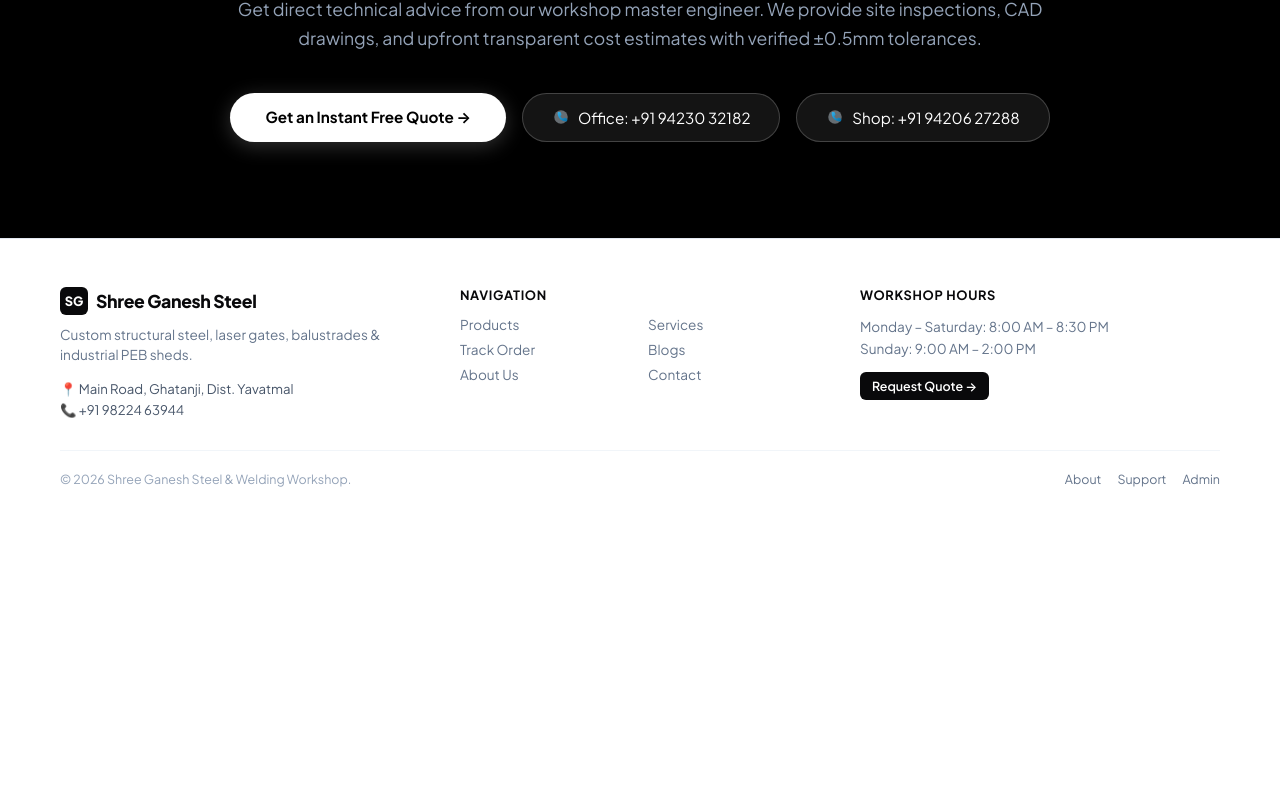
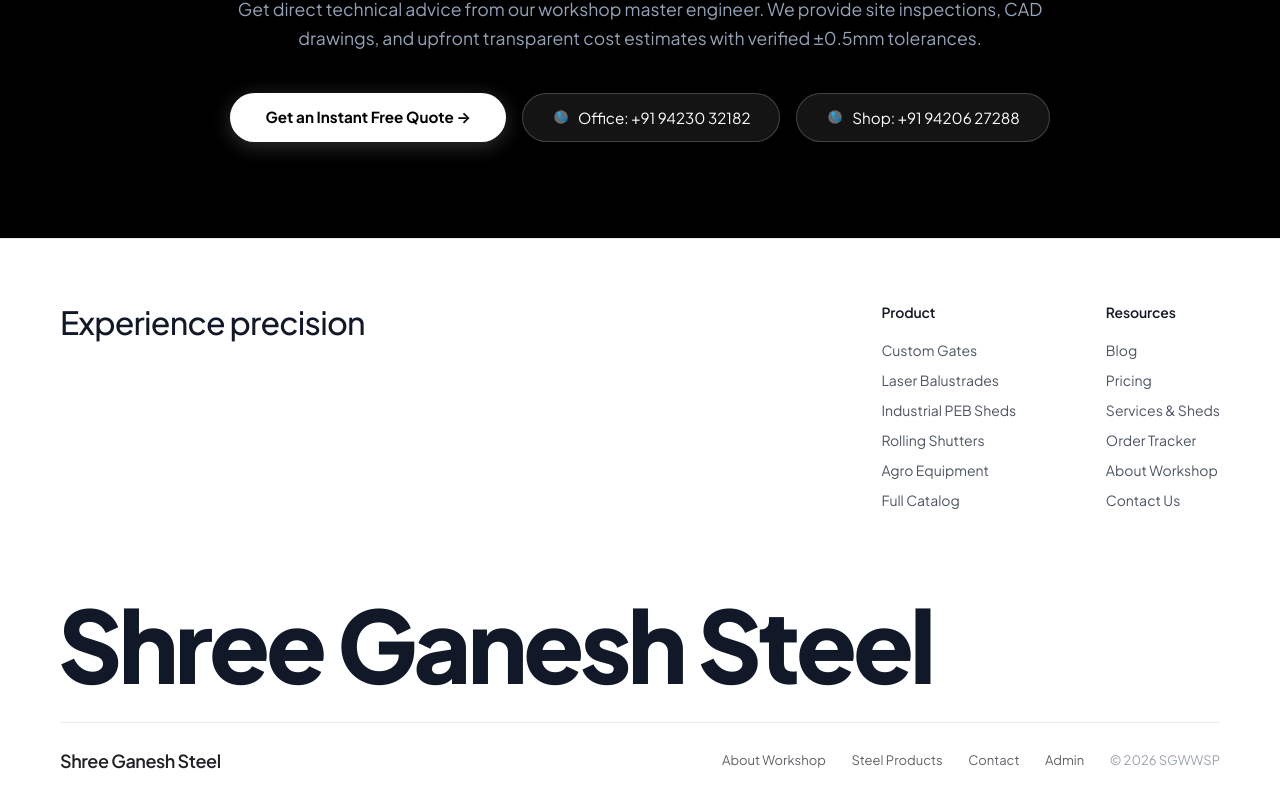
Before and after one commit to gamingwithganesh/shreeganeshsteelweb, a Next.js app: page / in a window 1280 px wide. Shown: the part 9437-10245 px from the top of the page. Before the commit the page ends 9952 px from the top, so only its background shows below. Built offline with nearby package versions, Linux system fonts and the light colour scheme; no server answers; the database is empty.

Commit message:
feat(footer): match exact Antigravity reference layout for Shree Ganesh Steel

```diff
--- a/src/components/Footer.tsx
+++ b/src/components/Footer.tsx
@@ -4,166 +4,337 @@
 import Link from 'next/link';
 
 export default function Footer() {
-  const googleMapsUrl =
-    'https://www.google.com/maps/place/Shri+Ganesh+Welding+Works+shop+Ghatanji/@20.1441888,78.3122625,17z/data=!3m1!4b1!4m6!3m5!1s0x3bd3b9157d1d648b:0x1efbfee1ed30f59e!8m2!3d20.1441838!4d78.3148374!16s%2Fg%2F11gm87w9rv?entry=ttu&g_ep=EgoyMDI2MDkxNi4wIKXMDSoASAFQAw%3D%3D';
-
   return (
     <footer
       id="site-footer"
       style={{
         backgroundColor: '#ffffff',
-        color: '#0f172a',
-        padding: '3rem 0 1.75rem 0',
-        borderTop: '1px solid #e2e8f0',
+        color: '#111827',
+        padding: 'clamp(3.5rem, 5vw, 5rem) 0 clamp(1.5rem, 3vw, 2.5rem) 0',
+        borderTop: '1px solid rgba(0, 0, 0, 0.08)',
+        position: 'relative',
+        overflow: 'hidden',
       }}
     >
       <div className="container-custom">
-        {/* Simple & Forward 3-Column Footer Grid */}
+        {/* ========================================================
+            1. Top Row:
+               'Experience precision' on Left + Exactly 2 Columns (Product & Resources) on Right
+           ======================================================== */}
         <div
           style={{
-            display: 'grid',
-            gridTemplateColumns: 'repeat(auto-fit, minmax(240px, 1fr))',
+            display: 'flex',
+            justifyContent: 'space-between',
+            alignItems: 'flex-start',
+            flexWrap: 'wrap',
             gap: '2.5rem',
-            paddingBottom: '2rem',
-            borderBottom: '1px solid #f1f5f9',
+            paddingBottom: 'clamp(2.5rem, 4vw, 4rem)',
           }}
         >
-          {/* Column 1: Brand & Contact */}
-          <div style={{ display: 'flex', flexDirection: 'column', gap: '10px' }}>
-            <Link
-              href="/"
+          {/* Left: Clean Tagline Headline */}
+          <div style={{ maxWidth: '400px' }}>
+            <h2
+              className="font-display"
               style={{
-                textDecoration: 'none',
-                display: 'inline-flex',
-                alignItems: 'center',
-                gap: '8px',
-                color: '#09090b',
+                fontSize: 'clamp(1.75rem, 2.5vw, 2.5rem)',
+                fontWeight: 500,
+                color: '#111827',
+                letterSpacing: '-0.025em',
+                lineHeight: 1.2,
+                margin: 0,
               }}
             >
-              <span
+              Experience precision
+            </h2>
+          </div>
+
+          {/* Right: Exactly 2 Columns (Product & Resources) */}
+          <div
             style={{
-                  width: '28px',
-                  height: '28px',
-                  backgroundColor: '#09090b',
-                  color: '#ffffff',
-                  borderRadius: '6px',
               display: 'flex',
-                  alignItems: 'center',
-                  justifyContent: 'center',
-                  fontSize: '0.8rem',
-                  fontWeight: 800,
+              gap: 'clamp(3rem, 7vw, 7rem)',
+              flexWrap: 'wrap',
             }}
           >
-                SG
-              </span>
-              <span style={{ fontSize: '1.1rem', fontWeight: 800, letterSpacing: '-0.02em' }}>
-                Shree Ganesh Steel
-              </span>
+            {/* Column 1: Product */}
+            <div>
+              <div
+                style={{
+                  fontSize: '0.875rem',
+                  fontWeight: 600,
+                  color: '#111827',
+                  letterSpacing: '-0.01em',
+                  marginBottom: '1.25rem',
+                }}
+              >
+                Product
+              </div>
+              <ul
+                style={{
+                  listStyle: 'none',
+                  padding: 0,
+                  margin: 0,
+                  display: 'flex',
+                  flexDirection: 'column',
+                  gap: '0.75rem',
+                  fontSize: '0.875rem',
+                }}
+              >
+                <li>
+                  <Link
+                    href="/shop"
+                    style={{ color: '#4b5563', textDecoration: 'none', transition: 'color 0.15s ease' }}
+                    onMouseEnter={(e) => (e.currentTarget.style.color = '#000000')}
+                    onMouseLeave={(e) => (e.currentTarget.style.color = '#4b5563')}
+                  >
+                    Custom Gates
                   </Link>
-
-            <p style={{ fontSize: '0.85rem', color: '#64748b', margin: 0, lineHeight: 1.5 }}>
-              Custom structural steel, laser gates, balustrades &amp; industrial PEB sheds.
-            </p>
-
-            <div style={{ display: 'flex', flexDirection: 'column', gap: '4px', fontSize: '0.825rem', marginTop: '4px' }}>
-              <a
-                href={googleMapsUrl}
-                target="_blank"
-                rel="noopener noreferrer"
-                style={{ color: '#475569', textDecoration: 'none' }}
+                </li>
+                <li>
+                  <Link
+                    href="/shop"
+                    style={{ color: '#4b5563', textDecoration: 'none', transition: 'color 0.15s ease' }}
+                    onMouseEnter={(e) => (e.currentTarget.style.color = '#000000')}
+                    onMouseLeave={(e) => (e.currentTarget.style.color = '#4b5563')}
                   >
-                📍 Main Road, Ghatanji, Dist. Yavatmal
-              </a>
-              <a href="tel:+919822463944" style={{ color: '#475569', textDecoration: 'none' }}>
-                📞 +91 98224 63944
-              </a>
-            </div>
+                    Laser Balustrades
+                  </Link>
+                </li>
+                <li>
+                  <Link
+                    href="/shop"
+                    style={{ color: '#4b5563', textDecoration: 'none', transition: 'color 0.15s ease' }}
+                    onMouseEnter={(e) => (e.currentTarget.style.color = '#000000')}
+                    onMouseLeave={(e) => (e.currentTarget.style.color = '#4b5563')}
+                  >
+                    Industrial PEB Sheds
+                  </Link>
+                </li>
+                <li>
+                  <Link
+                    href="/shop"
+                    style={{ color: '#4b5563', textDecoration: 'none', transition: 'color 0.15s ease' }}
+                    onMouseEnter={(e) => (e.currentTarget.style.color = '#000000')}
+                    onMouseLeave={(e) => (e.currentTarget.style.color = '#4b5563')}
+                  >
+                    Rolling Shutters
+                  </Link>
+                </li>
+                <li>
+                  <Link
+                    href="/shop"
+                    style={{ color: '#4b5563', textDecoration: 'none', transition: 'color 0.15s ease' }}
+                    onMouseEnter={(e) => (e.currentTarget.style.color = '#000000')}
+                    onMouseLeave={(e) => (e.currentTarget.style.color = '#4b5563')}
+                  >
+                    Agro Equipment
+                  </Link>
+                </li>
+                <li>
+                  <Link
+                    href="/shop"
+                    style={{ color: '#4b5563', textDecoration: 'none', transition: 'color 0.15s ease' }}
+                    onMouseEnter={(e) => (e.currentTarget.style.color = '#000000')}
+                    onMouseLeave={(e) => (e.currentTarget.style.color = '#4b5563')}
+                  >
+                    Full Catalog
+                  </Link>
+                </li>
+              </ul>
             </div>
 
-          {/* Column 2: Quick Links */}
+            {/* Column 2: Resources */}
             <div>
-            <div style={{ fontSize: '0.8rem', fontWeight: 700, color: '#09090b', textTransform: 'uppercase', letterSpacing: '0.05em', marginBottom: '0.85rem' }}>
-              Navigation
+              <div
+                style={{
+                  fontSize: '0.875rem',
+                  fontWeight: 600,
+                  color: '#111827',
+                  letterSpacing: '-0.01em',
+                  marginBottom: '1.25rem',
+                }}
+              >
+                Resources
               </div>
-            <div style={{ display: 'grid', gridTemplateColumns: '1fr 1fr', gap: '8px 16px', fontSize: '0.85rem' }}>
-              <Link href="/shop" style={{ color: '#64748b', textDecoration: 'none' }}>
-                Products
+              <ul
+                style={{
+                  listStyle: 'none',
+                  padding: 0,
+                  margin: 0,
+                  display: 'flex',
+                  flexDirection: 'column',
+                  gap: '0.75rem',
+                  fontSize: '0.875rem',
+                }}
+              >
+                <li>
+                  <Link
+                    href="/blogs"
+                    style={{ color: '#4b5563', textDecoration: 'none', transition: 'color 0.15s ease' }}
+                    onMouseEnter={(e) => (e.currentTarget.style.color = '#000000')}
+                    onMouseLeave={(e) => (e.currentTarget.style.color = '#4b5563')}
+                  >
+                    Blog
                   </Link>
-              <Link href="/services" style={{ color: '#64748b', textDecoration: 'none' }}>
-                Services
+                </li>
+                <li>
+                  <Link
+                    href="/shop"
+                    style={{ color: '#4b5563', textDecoration: 'none', transition: 'color 0.15s ease' }}
+                    onMouseEnter={(e) => (e.currentTarget.style.color = '#000000')}
+                    onMouseLeave={(e) => (e.currentTarget.style.color = '#4b5563')}
+                  >
+                    Pricing
                   </Link>
-              <Link href="/track-order" style={{ color: '#64748b', textDecoration: 'none' }}>
-                Track Order
+                </li>
+                <li>
+                  <Link
+                    href="/services"
+                    style={{ color: '#4b5563', textDecoration: 'none', transition: 'color 0.15s ease' }}
+                    onMouseEnter={(e) => (e.currentTarget.style.color = '#000000')}
+                    onMouseLeave={(e) => (e.currentTarget.style.color = '#4b5563')}
+                  >
+                    Services &amp; Sheds
                   </Link>
-              <Link href="/blogs" style={{ color: '#64748b', textDecoration: 'none' }}>
-                Blogs
+                </li>
+                <li>
+                  <Link
+                    href="/track-order"
+                    style={{ color: '#4b5563', textDecoration: 'none', transition: 'color 0.15s ease' }}
+                    onMouseEnter={(e) => (e.currentTarget.style.color = '#000000')}
+                    onMouseLeave={(e) => (e.currentTarget.style.color = '#4b5563')}
+                  >
+                    Order Tracker
                   </Link>
-              <Link href="/about" style={{ color: '#64748b', textDecoration: 'none' }}>
-                About Us
+                </li>
+                <li>
+                  <Link
+                    href="/about"
+                    style={{ color: '#4b5563', textDecoration: 'none', transition: 'color 0.15s ease' }}
+                    onMouseEnter={(e) => (e.currentTarget.style.color = '#000000')}
+                    onMouseLeave={(e) => (e.currentTarget.style.color = '#4b5563')}
+                  >
+                    About Workshop
                   </Link>
-              <Link href="/contact" style={{ color: '#64748b', textDecoration: 'none' }}>
-                Contact
-              </Link>
-            </div>
-          </div>
-
-          {/* Column 3: Hours & Support */}
-          <div>
-            <div style={{ fontSize: '0.8rem', fontWeight: 700, color: '#09090b', textTransform: 'uppercase', letterSpacing: '0.05em', marginBottom: '0.85rem' }}>
-              Workshop Hours
-            </div>
-            <p style={{ fontSize: '0.85rem', color: '#64748b', margin: 0, lineHeight: 1.6 }}>
-              Monday – Saturday: 8:00 AM – 8:30 PM<br />
-              Sunday: 9:00 AM – 2:00 PM
-            </p>
-            <div style={{ marginTop: '12px' }}>
+                </li>
+                <li>
                   <Link
                     href="/contact"
-                style={{
-                  display: 'inline-flex',
-                  alignItems: 'center',
-                  padding: '6px 12px',
-                  backgroundColor: '#09090b',
-                  color: '#ffffff',
-                  borderRadius: '6px',
-                  fontSize: '0.78rem',
-                  fontWeight: 600,
-                  textDecoration: 'none',
-                }}
+                    style={{ color: '#4b5563', textDecoration: 'none', transition: 'color 0.15s ease' }}
+                    onMouseEnter={(e) => (e.currentTarget.style.color = '#000000')}
+                    onMouseLeave={(e) => (e.currentTarget.style.color = '#4b5563')}
                   >
-                Request Quote →
+                    Contact Us
                   </Link>
+                </li>
+              </ul>
             </div>
           </div>
         </div>
 
-        {/* Minimal Bottom Bar */}
+        {/* ========================================================
+            2. Monumental Giant Wordmark (Full Width 'Shree Ganesh Steel')
+           ======================================================== */}
         <div
           style={{
-            paddingTop: '1.25rem',
+            padding: 'clamp(1rem, 3vw, 2.5rem) 0 clamp(1rem, 2.5vw, 2rem) 0',
+            width: '100%',
+            overflow: 'hidden',
+          }}
+        >
+          <div
+            className="font-display"
+            style={{
+              fontSize: 'clamp(2.2rem, 7.8vw, 7.6rem)',
+              fontWeight: 800,
+              color: '#111827',
+              letterSpacing: '-0.04em',
+              lineHeight: 0.92,
+              whiteSpace: 'nowrap',
+              userSelect: 'none',
+              textAlign: 'left',
+              width: '100%',
+              marginLeft: '-2px',
+            }}
+          >
+            Shree Ganesh Steel
+          </div>
+        </div>
+
+        {/* ========================================================
+            3. Bottom Bar: Brand on Left, Meta Links on Right
+           ======================================================== */}
+        <div
+          style={{
+            borderTop: '1px solid rgba(0, 0, 0, 0.08)',
+            paddingTop: 'clamp(1.25rem, 2vw, 1.75rem)',
             display: 'flex',
             justifyContent: 'space-between',
             alignItems: 'center',
             flexWrap: 'wrap',
-            gap: '12px',
-            fontSize: '0.78rem',
-            color: '#94a3b8',
+            gap: '1.25rem',
+            fontSize: '0.8125rem',
+            color: '#5f6368',
           }}
         >
-          <div>
-            © {new Date().getFullYear()} Shree Ganesh Steel &amp; Welding Workshop.
-          </div>
+          {/* Left: Brand Name / Logo */}
+          <Link
+            href="/"
+            style={{
+              display: 'inline-flex',
+              alignItems: 'center',
+              textDecoration: 'none',
+              color: '#202124',
+              fontWeight: 600,
+              fontSize: '1.125rem',
+              letterSpacing: '-0.025em',
+            }}
+          >
+            Shree Ganesh Steel
+          </Link>
 
-          <div style={{ display: 'flex', alignItems: 'center', gap: '16px' }}>
-            <Link href="/about" style={{ color: '#64748b', textDecoration: 'none' }}>
-              About
+          {/* Right: Meta Links */}
+          <div
+            style={{
+              display: 'flex',
+              alignItems: 'center',
+              gap: 'clamp(0.85rem, 2vw, 2rem)',
+              flexWrap: 'wrap',
+            }}
+          >
+            <Link
+              href="/about"
+              style={{ color: '#5f6368', textDecoration: 'none', transition: 'color 0.15s ease' }}
+              onMouseEnter={(e) => (e.currentTarget.style.color = '#000000')}
+              onMouseLeave={(e) => (e.currentTarget.style.color = '#5f6368')}
+            >
+              About Workshop
             </Link>
-            <Link href="/contact" style={{ color: '#64748b', textDecoration: 'none' }}>
-              Support
+            <Link
+              href="/shop"
+              style={{ color: '#5f6368', textDecoration: 'none', transition: 'color 0.15s ease' }}
+              onMouseEnter={(e) => (e.currentTarget.style.color = '#000000')}
+              onMouseLeave={(e) => (e.currentTarget.style.color = '#5f6368')}
+            >
+              Steel Products
             </Link>
-            <Link href="/admin" style={{ color: '#64748b', textDecoration: 'none' }}>
+            <Link
+              href="/contact"
+              style={{ color: '#5f6368', textDecoration: 'none', transition: 'color 0.15s ease' }}
+              onMouseEnter={(e) => (e.currentTarget.style.color = '#000000')}
+              onMouseLeave={(e) => (e.currentTarget.style.color = '#5f6368')}
+            >
+              Contact
+            </Link>
+            <Link
+              href="/admin"
+              style={{ color: '#5f6368', textDecoration: 'none', transition: 'color 0.15s ease' }}
+              onMouseEnter={(e) => (e.currentTarget.style.color = '#000000')}
+              onMouseLeave={(e) => (e.currentTarget.style.color = '#5f6368')}
+            >
               Admin
             </Link>
+            <span style={{ color: '#9ca3af' }}>© {new Date().getFullYear()} SGWWSP</span>
           </div>
         </div>
       </div>
```
Lines whose indentation alone changed are shown as unchanged.
